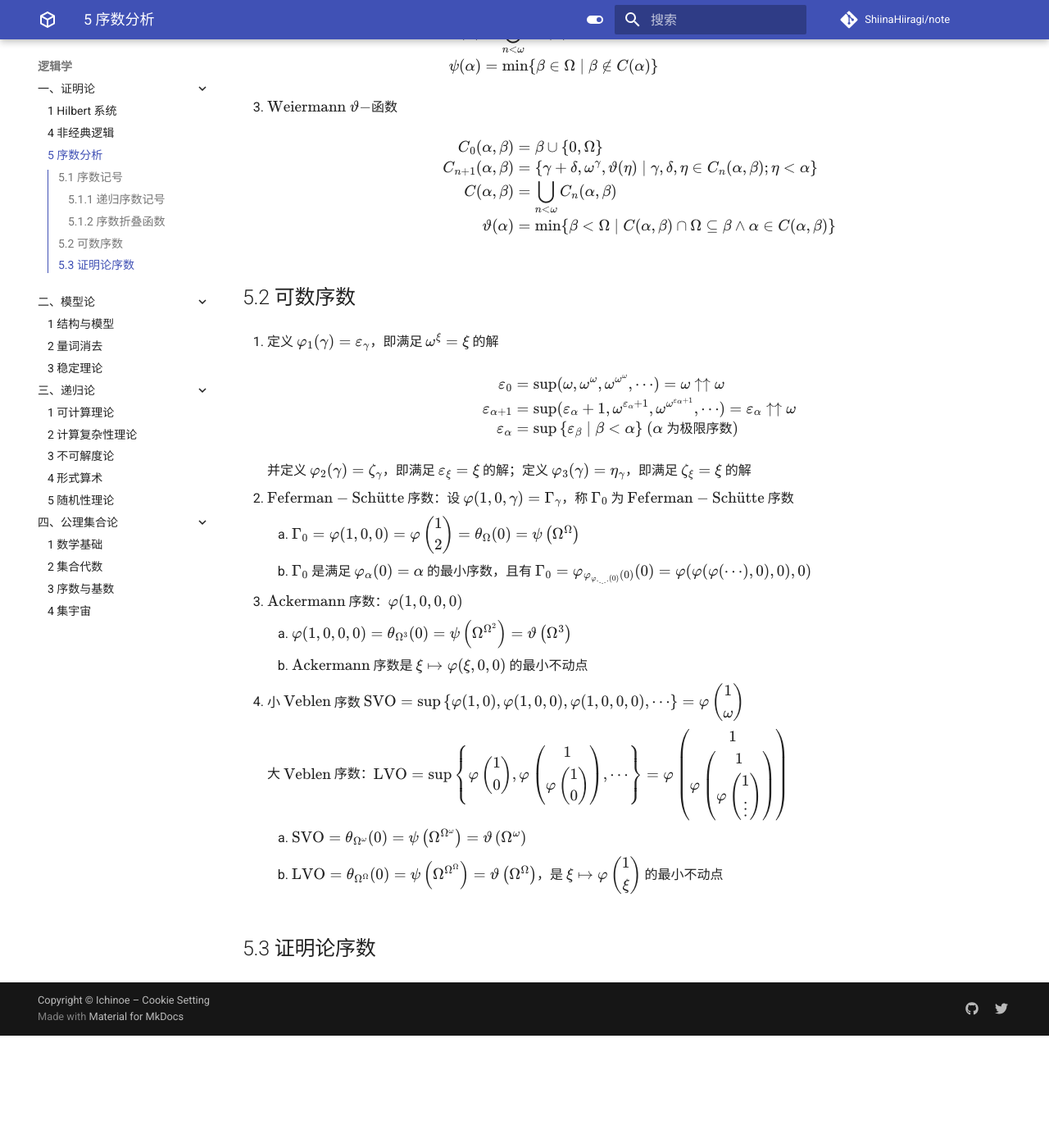
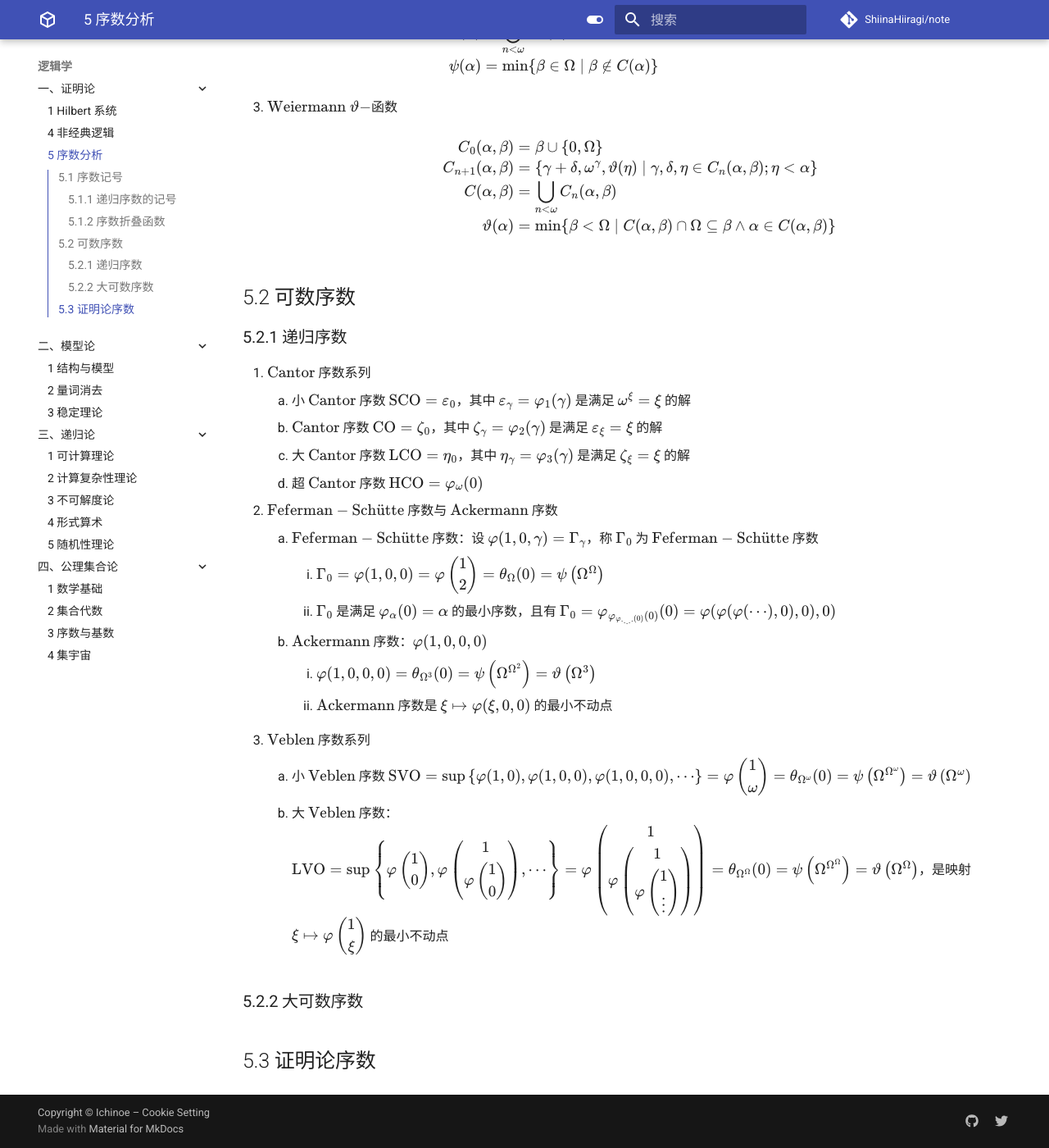
Before and after one commit to ShiinaHiiragi/note, an MkDocs documentation site: the page built from docs/logic/prf/ord.md, in a window 1280 px wide and 1400 px high, scrolled down 1363 px. Shown: the whole window at 82% size. Built offline with MkDocs 1.6.1 and Material for MkDocs 9.7.7, drawn with Linux system fonts in a browser that asks for light colours; comment, search, counter and statistics services are not loaded; before the commit the page ends 2626 px from its top, so only the background shows below that; some of the changed text lies outside the part shown.

Commit message:
change ord

```diff
--- a/docs/logic/prf/ord.md
+++ b/docs/logic/prf/ord.md
@@ -1,7 +1,7 @@
 # 5 序数分析
 
 ## 5.1 序数记号
-### 5.1.1 递归序数记号
+### 5.1.1 递归序数的记号
 1. $\text{Veblen}$ 函数：设 $\alpha, \beta$ 为序数，则定义映射 $\varphi_\alpha: \mathbf{On} \to \mathbf{On}$ 如下
     1. $\varphi_0(\beta) = \omega^{\beta}$
     2. 对于后继序数 $\alpha + 1$，定义 $\varphi_{\alpha+1}(\beta)$ 为 $\xi \mapsto \varphi_{\alpha}(\xi)$ 的第 $\beta$ 个不动点
@@ -58,29 +58,23 @@
     $$
 
 ## 5.2 可数序数
-1. 定义 $\varphi_{1}(\gamma) = \varepsilon_{\gamma}$，即满足 $\omega^\xi = \xi$ 的解
+### 5.2.1 递归序数
+1. $\text{Cantor}$ 序数系列
+    1. 小 $\text{Cantor}$ 序数 $\text{SCO} = \varepsilon_{0}$，其中 $\varepsilon_{\gamma} = \varphi_{1}(\gamma)$ 是满足 $\omega^\xi = \xi$ 的解
+    2. $\text{Cantor}$ 序数 $\text{CO} = \zeta_{0}$，其中 $\zeta_{\gamma} = \varphi_2(\gamma)$ 是满足 $\varepsilon_{\xi} = \xi$ 的解
+    3. 大 $\text{Cantor}$ 序数 $\text{LCO} = \eta_{0}$，其中 $\eta_{\gamma} = \varphi_3(\gamma)$ 是满足 $\zeta_{\xi} = \xi$ 的解
+    4. 超 $\text{Cantor}$ 序数 $\text{HCO} = \varphi_{\omega}(0)$
+2. $\text{Feferman}-\text{Sch}\ddot{\mathrm u}\text{tte}$ 序数与 $\text{Ackermann}$ 序数
+    1. $\text{Feferman}-\text{Sch}\ddot{\mathrm u}\text{tte}$ 序数：设 $\varphi(1, 0, \gamma) = \Gamma_{\gamma}$，称 $\Gamma_0$ 为 $\text{Feferman}-\text{Sch}\ddot{\mathrm u}\text{tte}$ 序数
+        1. $\Gamma_0=\varphi(1,0,0)=\varphi \begin{pmatrix} 1 \\ 2 \\ \end{pmatrix}=\theta_{\Omega}(0)=\psi\left(\Omega^{\Omega}\right)$
+        2. $\Gamma_0$ 是满足 $\varphi_{\alpha}(0) = \alpha$ 的最小序数，且有 $\Gamma_0 = \varphi_{\varphi_{\varphi_{._{._..}.}(0)}(0)}(0) = \varphi(\varphi(\varphi(\cdots),0),0),0)$
+    2. $\text{Ackermann}$ 序数：$\varphi(1, 0, 0, 0)$
+        1. $\varphi(1,0,0,0)=\theta_{\Omega^3}(0)=\psi\left(\Omega^{\Omega^2}\right)=\vartheta\left(\Omega^3\right)$
+        2. $\text{Ackermann}$ 序数是 $\xi \mapsto \varphi(\xi, 0, 0)$ 的最小不动点
+3. $\text{Veblen}$ 序数系列
+    1. 小 $\text{Veblen}$ 序数 $\text{SVO} = \sup \left\{\varphi(1, 0), \varphi(1, 0, 0), \varphi(1, 0, 0, 0), \cdots\right\}=\varphi \begin{pmatrix} 1 \\ \omega \\ \end{pmatrix}=\theta_{\Omega^\omega}(0)=\psi\left(\Omega^{\Omega^\omega}\right)=\vartheta\left(\Omega^\omega\right)$
+    2. 大 $\text{Veblen}$ 序数：$\text{LVO}= \sup \left\{\varphi \begin{pmatrix} 1 \\ 0 \\ \end{pmatrix}, \varphi \begin{pmatrix} 1 \\ \varphi \begin{pmatrix} 1 \\ 0 \\ \end{pmatrix} \\ \end{pmatrix}, \cdots\right\}= \varphi \begin{pmatrix} 1 \\ \varphi \begin{pmatrix} 1 \\ \varphi \begin{pmatrix} 1 \\ \vdots \\ \end{pmatrix} \\ \end{pmatrix} \\ \end{pmatrix}=\theta_{\Omega^{\Omega}}(0)=\psi\left(\Omega^{\Omega^{\Omega}}\right)=\vartheta\left(\Omega^{\Omega}\right)$，是映射 $\xi \mapsto \varphi \begin{pmatrix} 1 \\ \xi \\ \end{pmatrix}$ 的最小不动点
 
-    $$
-    \begin{aligned}
-    \varepsilon_0 & = \sup(\omega, \omega^{\omega}, \omega^{\omega^{\omega}}, \cdots) = \omega \uparrow \uparrow \omega \\
-    \varepsilon_{\alpha+1} & = \sup(\varepsilon_\alpha+1, \omega^{\varepsilon_\alpha+1}, \omega^{\omega^{\varepsilon_\alpha+1}}, \cdots) = \varepsilon_\alpha \uparrow \uparrow \omega \\
-    \varepsilon_{\alpha} & = \sup \left\{\varepsilon_\beta \mid \beta<\alpha\right\} \ (\alpha \textsf{ 为极限序数})
-    \end{aligned}
-    $$
-
-    并定义 $\varphi_2(\gamma) = \zeta_{\gamma}$，即满足 $\varepsilon_{\xi} = \xi$ 的解；定义 $\varphi_3(\gamma) = \eta_{\gamma}$，即满足 $\zeta_{\xi} = \xi$ 的解
-
-2. $\text{Feferman}-\text{Sch}\ddot{\mathrm u}\text{tte}$ 序数：设 $\varphi(1, 0, \gamma) = \Gamma_{\gamma}$，称 $\Gamma_0$ 为 $\text{Feferman}-\text{Sch}\ddot{\mathrm u}\text{tte}$ 序数
-    1. $\Gamma_0=\varphi(1,0,0)=\varphi \begin{pmatrix} 1 \\ 2 \\ \end{pmatrix}=\theta_{\Omega}(0)=\psi\left(\Omega^{\Omega}\right)$
-    2. $\Gamma_0$ 是满足 $\varphi_{\alpha}(0) = \alpha$ 的最小序数，且有 $\Gamma_0 = \varphi_{\varphi_{\varphi_{._{._..}.}(0)}(0)}(0) = \varphi(\varphi(\varphi(\cdots),0),0),0)$
-3. $\text{Ackermann}$ 序数：$\varphi(1, 0, 0, 0)$
-    1. $\varphi(1,0,0,0)=\theta_{\Omega^3}(0)=\psi\left(\Omega^{\Omega^2}\right)=\vartheta\left(\Omega^3\right)$
-    2. $\text{Ackermann}$ 序数是 $\xi \mapsto \varphi(\xi, 0, 0)$ 的最小不动点
-4. 小 $\text{Veblen}$ 序数 $\text{SVO} = \sup \left\{\varphi(1, 0), \varphi(1, 0, 0), \varphi(1, 0, 0, 0), \cdots\right\}=\varphi \begin{pmatrix} 1 \\ \omega \\ \end{pmatrix}$
-
-    大 $\text{Veblen}$ 序数：$\text{LVO}= \sup \left\{\varphi \begin{pmatrix} 1 \\ 0 \\ \end{pmatrix}, \varphi \begin{pmatrix} 1 \\ \varphi \begin{pmatrix} 1 \\ 0 \\ \end{pmatrix} \\ \end{pmatrix}, \cdots\right\}= \varphi \begin{pmatrix} 1 \\ \varphi \begin{pmatrix} 1 \\ \varphi \begin{pmatrix} 1 \\ \vdots \\ \end{pmatrix} \\ \end{pmatrix} \\ \end{pmatrix}$
-
-    1. $\text{SVO}=\theta_{\Omega^\omega}(0)=\psi\left(\Omega^{\Omega^\omega}\right)=\vartheta\left(\Omega^\omega\right)$
-    2. $\text{LVO}=\theta_{\Omega^{\Omega}}(0)=\psi\left(\Omega^{\Omega^{\Omega}}\right)=\vartheta\left(\Omega^{\Omega}\right)$，是 $\xi \mapsto \varphi \begin{pmatrix} 1 \\ \xi \\ \end{pmatrix}$ 的最小不动点
+### 5.2.2 大可数序数
 
 ## 5.3 证明论序数
```
Also changed, not shown: other parts of docs/logic/prf/ord.md (+1 -1 lines).
